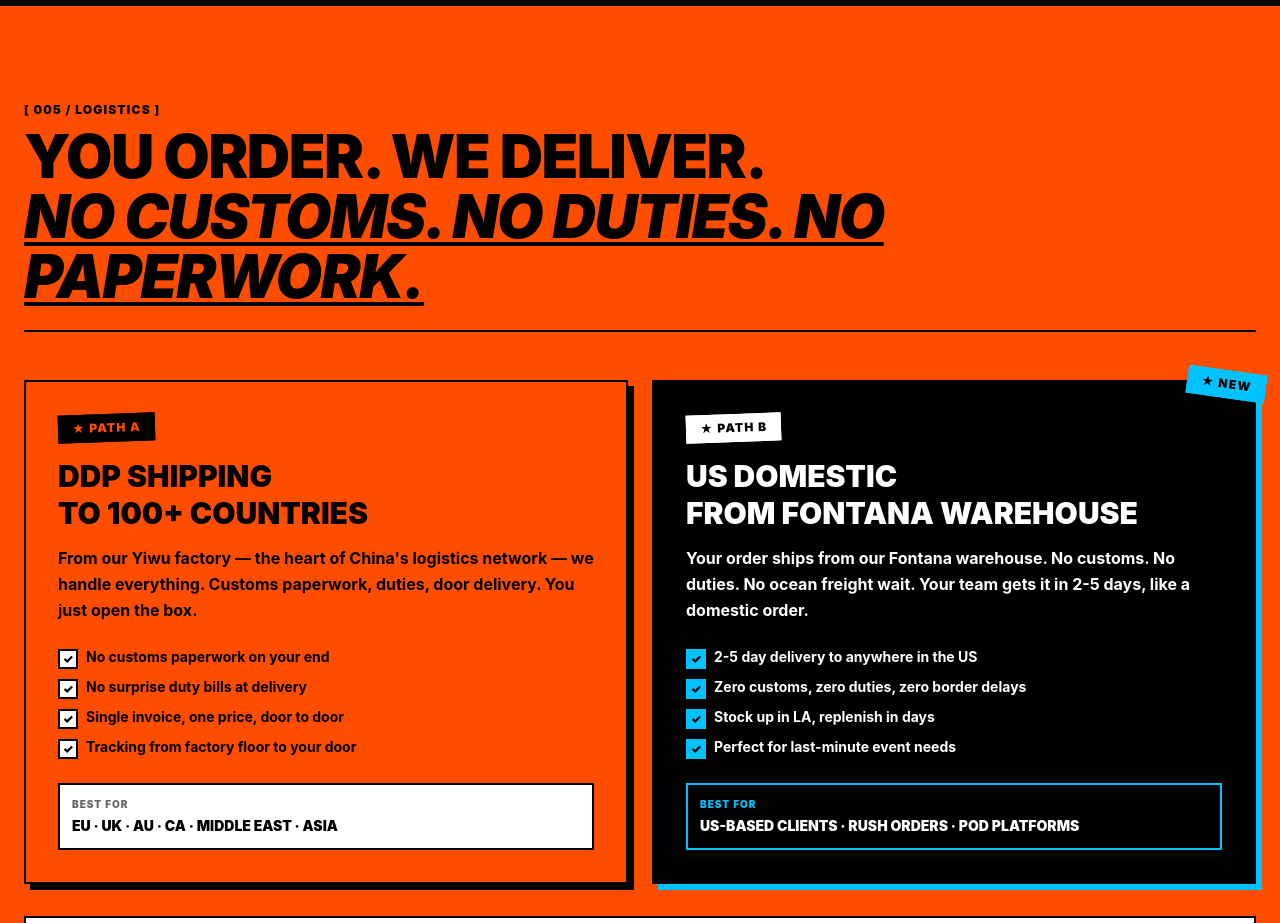
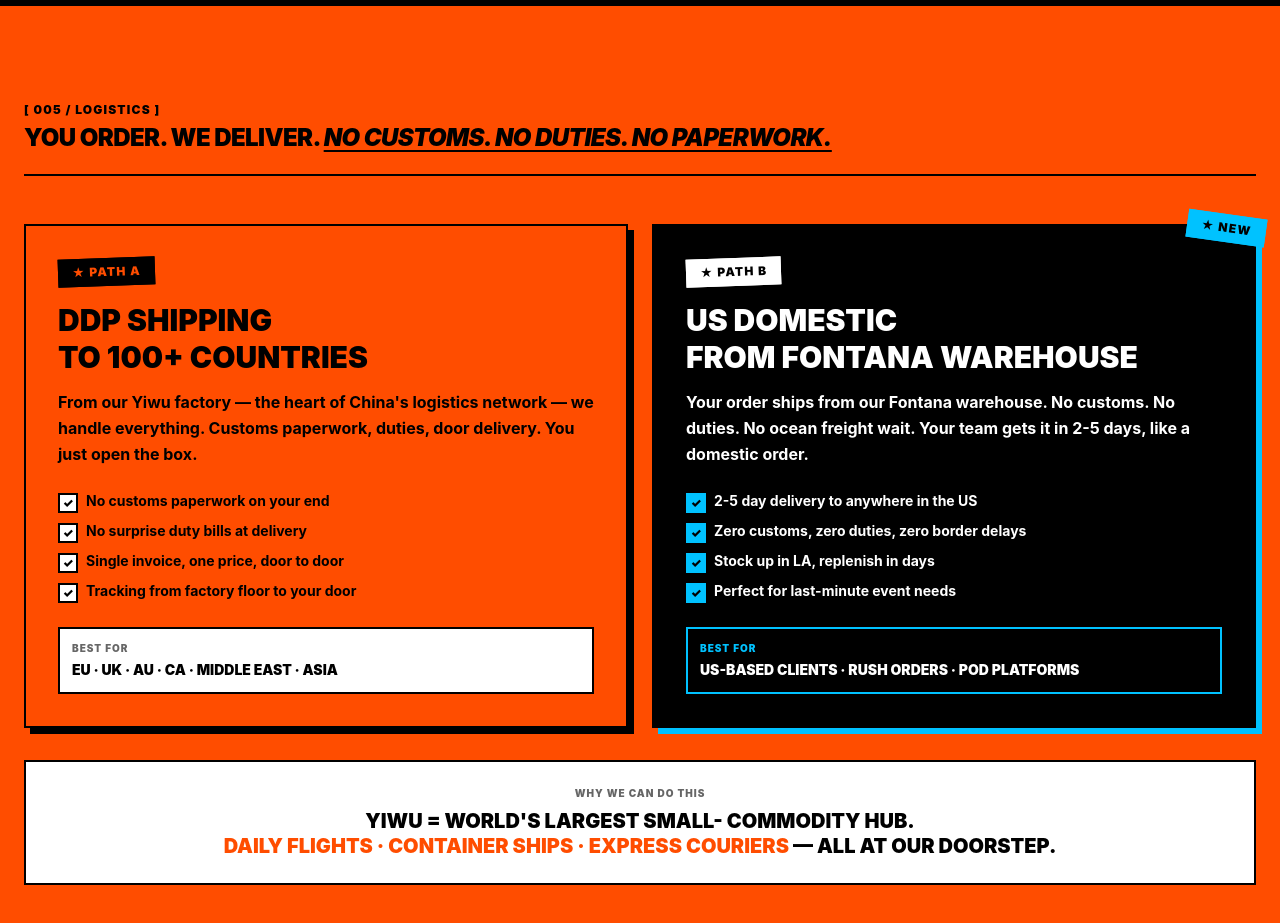
Before and after one commit to r1071135390-cyber/sublimapparel, a Next.js app: page / in a window 1280 px wide. Shown: the part 5820-6743 px from the top of the page. Built offline with nearby package versions, Linux system fonts and the light colour scheme.

Commit message:
feat: 保存文件变更
Coze-Commit-Type: user
Coze-User-ID: 1254955844122064
Coze-Conversation-ID: 11527849

```diff
--- a/src/components/ddp.tsx
+++ b/src/components/ddp.tsx
@@ -7,9 +7,9 @@ export function DDP() {
           <div className="mb-2 text-xs font-black uppercase tracking-widest">
             [ 005 / Logistics ]
           </div>
-          <h2 className="text-4xl font-black uppercase leading-none tracking-tight md:text-6xl">
-            You order. We deliver.<br />
-            <span className="italic underline decoration-4 decoration-black underline-offset-4">
+          <h2 className="whitespace-nowrap text-base font-black uppercase leading-none tracking-tight md:text-2xl">
+            You order. We deliver.{" "}
+            <span className="italic underline decoration-2 decoration-black underline-offset-4">
               No customs. No duties. No paperwork.
             </span>
           </h2>
```
